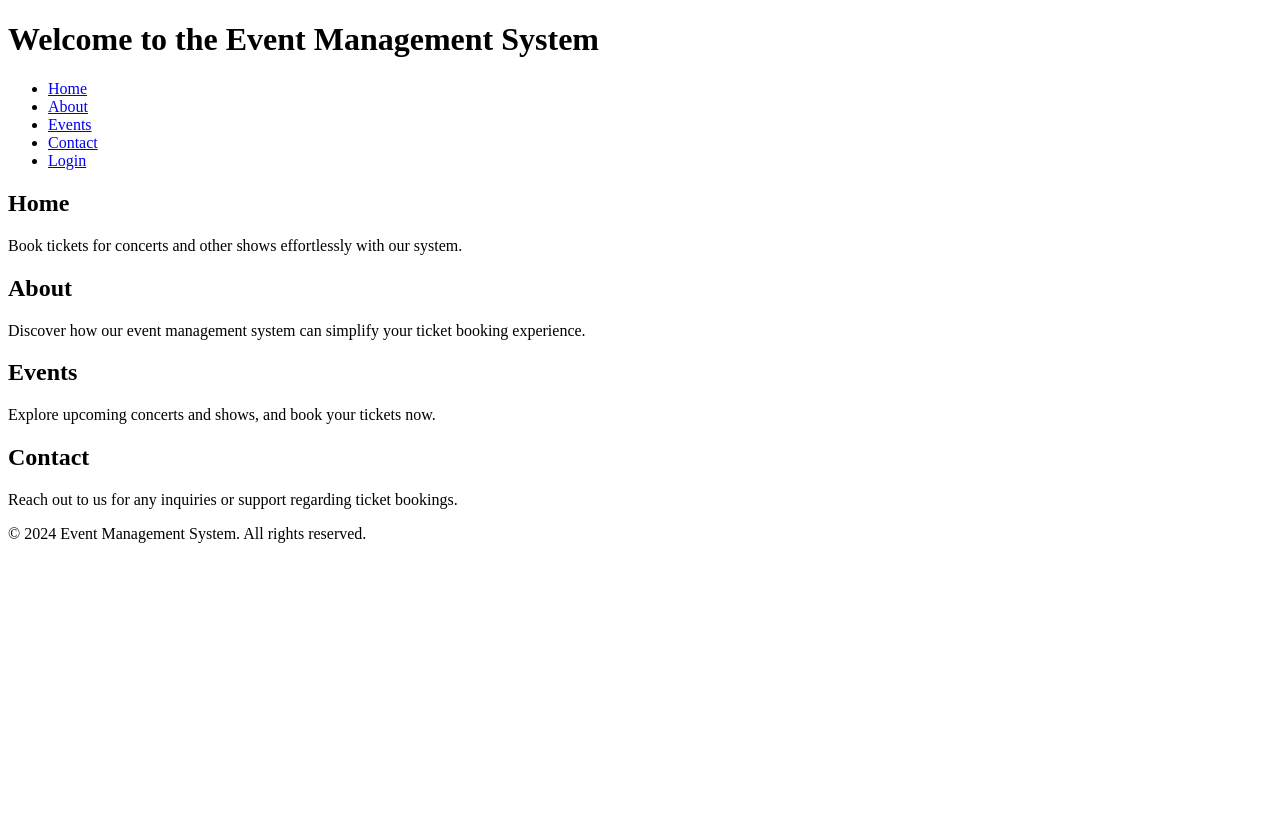
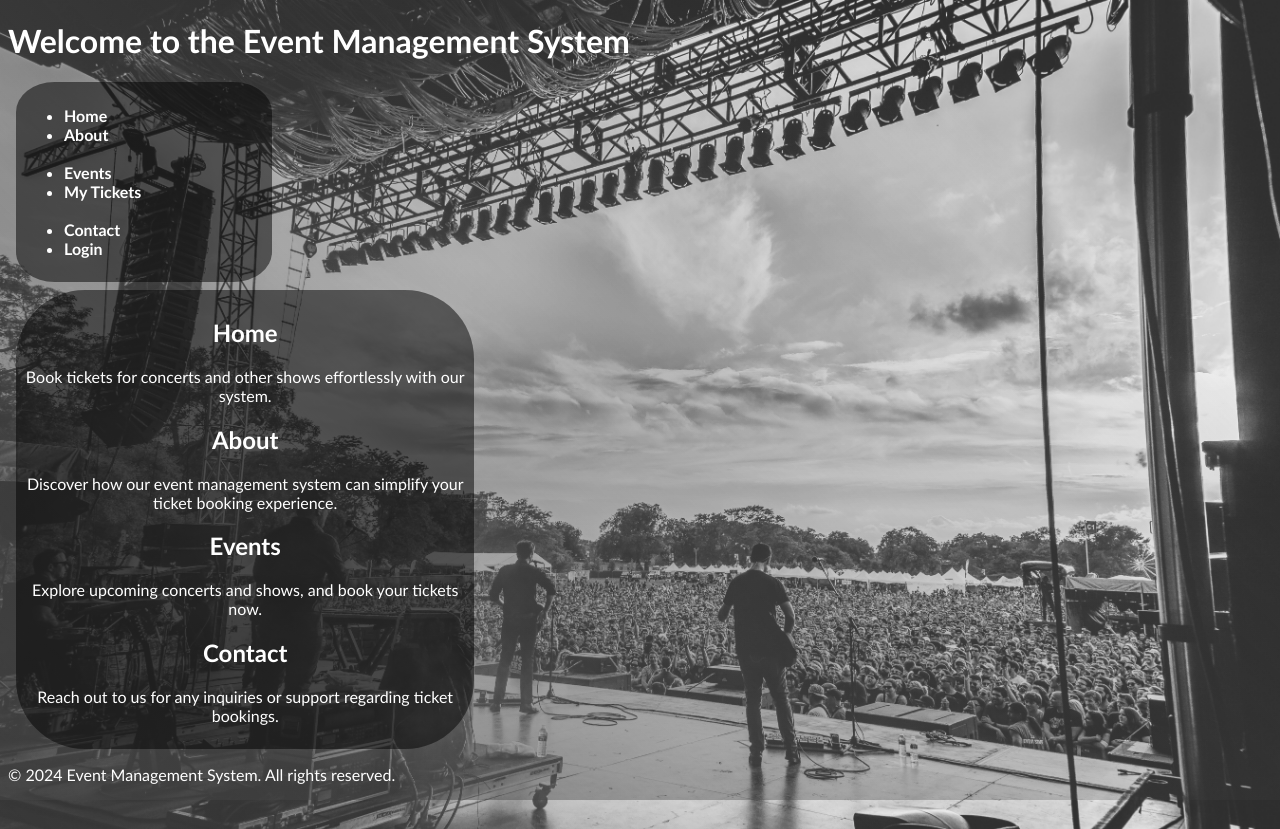
Before and after one commit to chancechime/586-Event-Management-System, a Flask app: page / in a window 1280 px wide. Before the commit the page ends 543 px from the top, so only its background shows below. Run offline with Flask 3, Linux system fonts and the light colour scheme.

Commit message:
Add initial files for admin tools, ticket system, and event management

```diff
--- a/main.py
+++ b/main.py
@@ -1,5 +1,7 @@
 # Note: Import send_file, qrcode
-from flask import Flask, render_template
+from flask_qrcode import QRcode as qr
+from flask import Flask, render_template, request
+import os
 from AWS import AWS
 
 #Database = AWS()
@@ -16,6 +18,19 @@ def login():
 @app.route('/register')
 def register():
     return render_template('register.html')
+@app.route('/tickets', methods=['GET', 'POST'])
+def tickets():
+    if request.method == 'POST':
+        event = request.form['event']
+        quantity = request.form['quantity']
+
+        # Generate the QR code with event details
+        qr_code_data = f"Event: {event}, Quantity: {quantity}"
+        qr.make(qr_code_data).save(os.path.join('static/images', 'ticket.png'))  # Save the QR code
+
+        return render_template('tickets.html')  # Render the tickets page after form submission
+
+    #return render_template('tickets.html')  # Render for GET request
 
 if __name__ == '__main__':
     app.run(debug=True)
--- /dev/null
+++ b/static/templates.css
@@ -0,0 +1,40 @@
+*{
+    color: white;
+    font-family: 'Gill Sans', 'Gill Sans MT', Calibri, 'Trebuchet MS', sans-serif;
+}
+
+#main-nav{
+    background-color: rgba(0, 0, 0, 0.5);
+    padding: 0.5em;
+    margin: 0.5em;
+    width: 15em;
+    border-radius: 15%;
+}
+
+#content{
+    background-color: rgba(0, 0, 0, 0.5);
+    padding: 0.5em;
+    margin: 0.5em;
+    width: 35%;
+    text-align: center;
+    border-radius: 15%;
+}
+
+body {
+    background: linear-gradient(45deg, rgba(68, 68, 68, 0.75) 0%, rgba(192, 0, 0, 0) 80%), url("/static/images/mainbackground-crowd.jpg");
+    background-size: cover;
+    background-repeat: no-repeat;
+    background-attachment: fixed;
+    background-position: center;
+    margin: 0.5em;
+    height: 100vh;
+    opacity: 1;
+}
+
+button {
+    color: black;
+}
+
+input {
+    color: black;
+}
--- a/templates/index.html
+++ b/templates/index.html
@@ -2,24 +2,26 @@
 <html lang="en">
 <head>
     <meta charset="UTF-8">
-    <meta name="viewport" content="width=device-width, initial-scale=1.0">
     <title>Event Management System</title>
-    <!-- <link rel="stylesheet" href="indexstyles.css"> TODO: Add CSS styling -->
+    <link rel="stylesheet" type="text/css" href="{{ url_for('static', filename='templates.css') }}">
 </head>
 <body>
     <header>
         <h1>Welcome to the Event Management System</h1>
-        <nav>
+        <nav id="main-nav">
             <ul>
-                <li><a href="#home">Home</a></li>
-                <li><a href="#about">About</a></li>
-                <li><a href="#events">Events</a></li>
-                <li><a href="#contact">Contact</a></li>
-                <li><a href="/login">Login</a></li>
+            <li><a style="text-decoration: none" href="#home"><b>Home</b></a></li>
+            <li><a style="text-decoration: none" href="#about"><b>About</b></a></li>
+            <br>
+            <li><a style="text-decoration: none" href="#events"><b>Events</b></a></li>
+            <li><a style="text-decoration: none" href="/tickets"><b>My Tickets</b></a></li>
+            <br>
+            <li><a style="text-decoration: none" href="#contact"><b>Contact</b></a></li>
+            <li><a style="text-decoration: none" href="/login"><b>Login</b></a></li>
             </ul>
         </nav>
     </header>
-    <main>
+    <main id="content">
         <section id="home">
             <h2>Home</h2>
             <p>Book tickets for concerts and other shows effortlessly with our system.</p>
--- a/templates/login.html
+++ b/templates/login.html
@@ -4,10 +4,10 @@
     <meta charset="UTF-8"/>
     <meta name="viewport" content="width=device-width, initial-scale=1.0" />
     <title>Event Management System - Login Page</title>
-    <!-- <link rel="stylesheet" href="loginstyles.css" /> TODO: Add CSS styling -->
+    <link rel="stylesheet" type="text/css" href="{{ url_for('static', filename='templates.css') }}">
   </head>
   <body>
-    <header>Login Page</header>
+    <header><h3>Login Page</h3></header>
     <main>
       <form action="/register" method="POST">
         <label for="username">Username:</label>
@@ -16,6 +16,7 @@
         <input type="password" id="password" name="password" required /> <br><br>
         <button type="submit">Login</button>
         <a href="/register"><button type="button">Register</button></a>
+        <button type="homepage" onclick="window.location.href='/'">Back To Home Page</button>
       </form>
     </main>
     <footer>
--- a/templates/register.html
+++ b/templates/register.html
@@ -4,10 +4,10 @@
     <meta charset="UTF-8" />
     <meta name="viewport" content="width=device-width, initial-scale=1.0" />
     <title>Event Management System - Register Page</title>
-    <!-- <link rel="stylesheet" href="registerstyles.css" /> TODO: Add CSS styling -->
+    <link rel="stylesheet" type="text/css" href="{{ url_for('static', filename='templates.css') }}">
 </head>
 <body>
-    <h1>Register Page</h1>
+    <header><h3>Register Page</h3></header>
     <main>
         <form action="/register" method="POST">
             <label for="first_name">First Name:</label>
@@ -23,6 +23,7 @@
             <label for="confirm_password">Confirm Password:</label>
             <input type="password" id="confirm_password" name="confirm_password" required /><br>
             <button type="submit">Register</button>
+            <button type="back" onclick="window.location.href='/login'">Back To Login</button>
         </form>
     </main>
     <footer>
```
Also changed, not shown: templates/admin.html (added, +17 -0 lines), templates/eventmanagement.html (added, +17 -0 lines), templates/tickets.html (added, +27 -0 lines), ticketsystem/ticketgeneration.py (added, +17 -0 lines), admin/admintools.py (added), admin/eventmanagement.py (added), static/images/mainbackground-crowd.jpg (added), ticketsystem/ticket.py (added).
